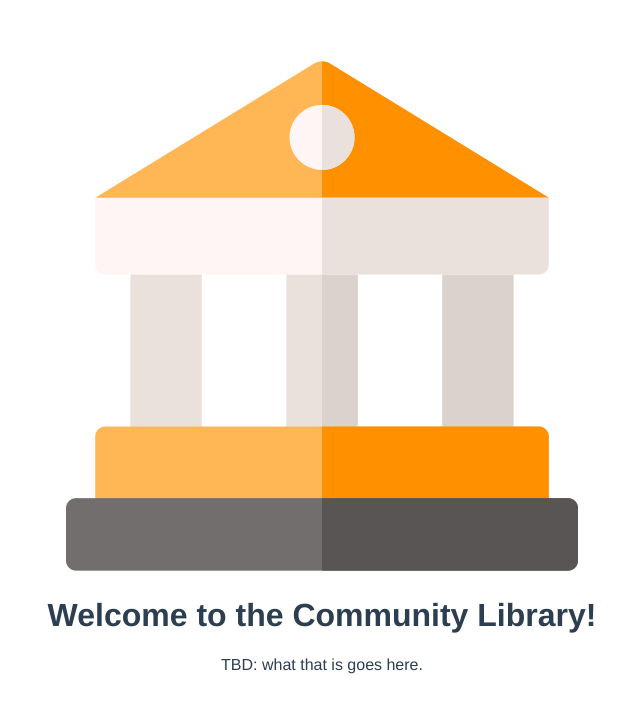
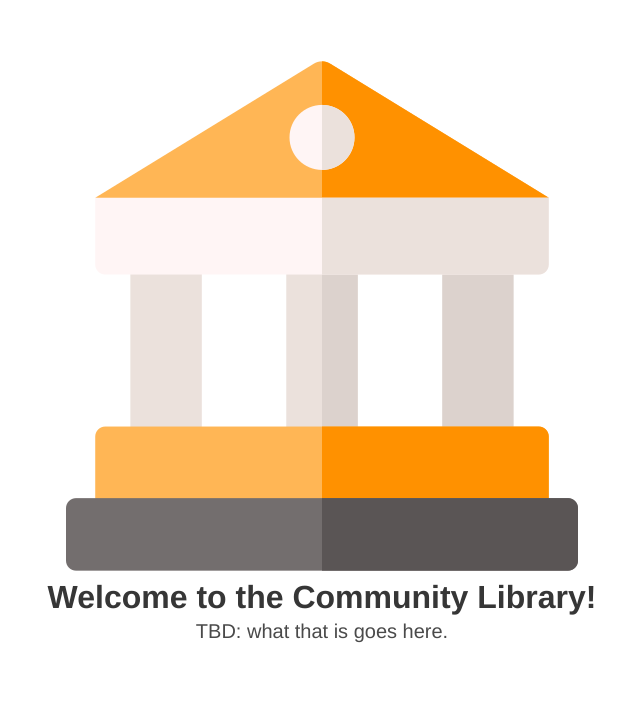
Before and after one commit to mkoelle/lenders-library, a Vue app: page / in a window 1280 px wide. Shown: the top 712 px of the page, without its empty margins (318-958 px from the left). Built offline with nearby package versions, Linux system fonts and the light colour scheme.

Commit message:
include bulma for base css library

```diff
--- a/package.json
+++ b/package.json
@@ -11,6 +11,7 @@
     "lint": "vue-cli-service lint"
   },
   "dependencies": {
+    "bulma": "^0.8.0",
     "core-js": "^3.6.4",
     "register-service-worker": "^1.6.2",
     "vue": "^2.6.11",
--- /dev/null
+++ b/src/assets/main.scss
@@ -0,0 +1,2 @@
+@charset "utf-8";
+@import "../../node_modules/bulma/bulma.sass";
--- a/src/components/HelloWorld.vue
+++ b/src/components/HelloWorld.vue
@@ -1,7 +1,7 @@
 <template>
   <div class="hello">
-    <h1>{{ msg }}</h1>
-    <p>
+    <h1 class="title">{{ msg }}</h1>
+    <p class="subtitle">
       TBD: what that is goes here.
     </p>
   </div>
--- a/src/main.ts
+++ b/src/main.ts
@@ -1,6 +1,7 @@
 import Vue from "vue";
 import App from "./App.vue";
 import "./registerServiceWorker";
+import "./assets/main.scss";
 
 Vue.config.productionTip = false;
 
```
Also changed, not shown: 1 other file (tests, documents, lock files or other folders).
